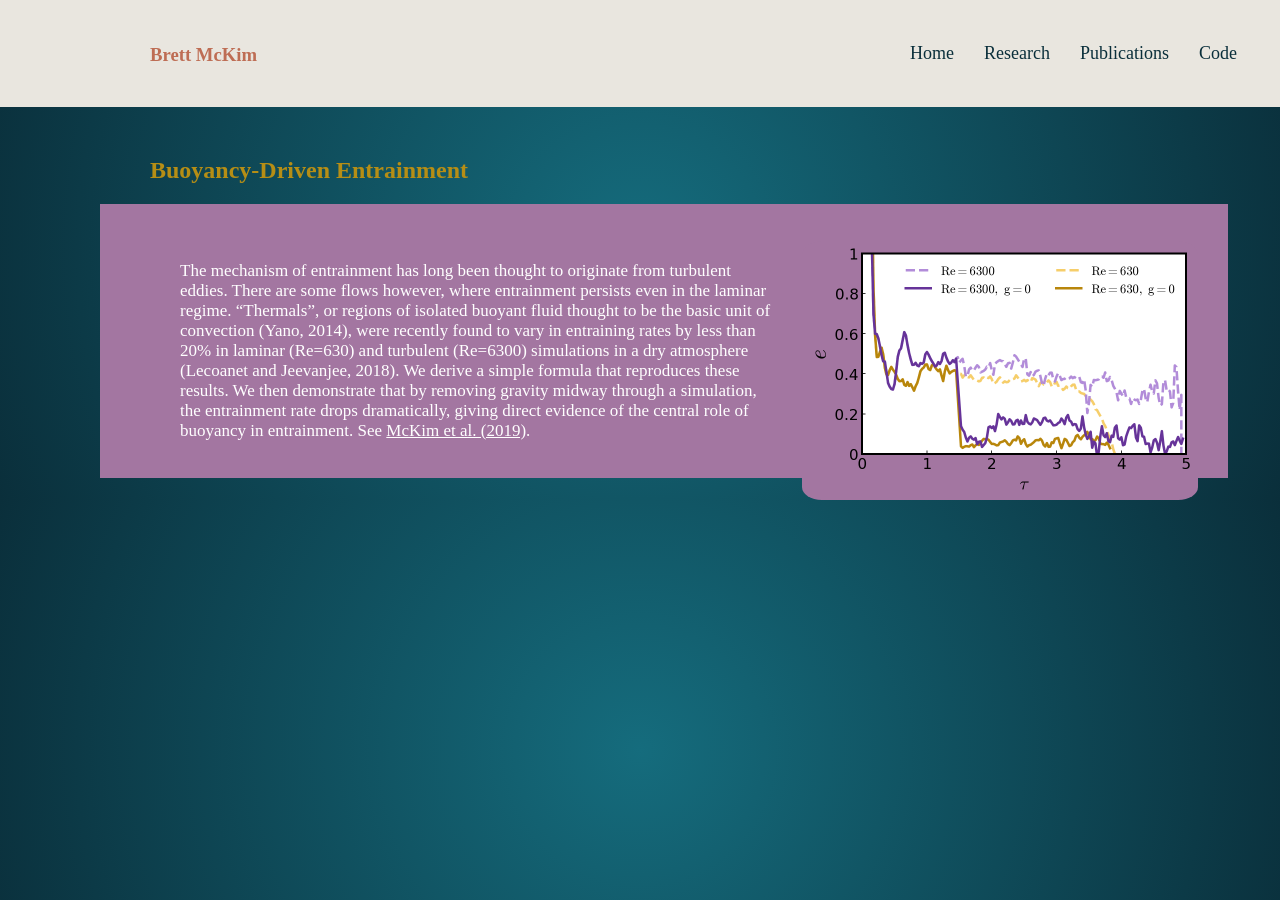
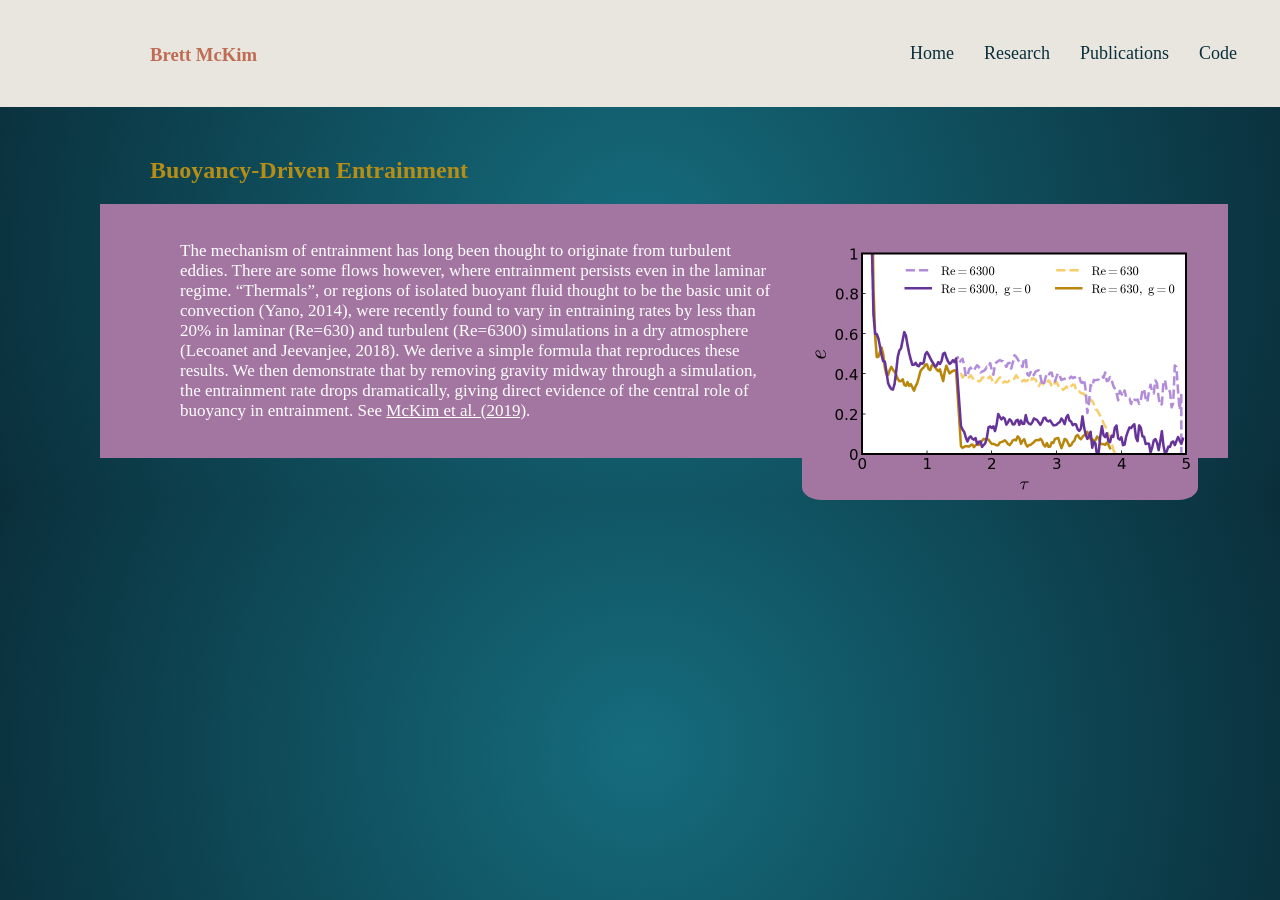
Before and after one commit to mckimb/mckimb.github.io, a Jekyll site: the page built from research/index.html, in a window 1280 px wide. Built offline with Jekyll 4.4.1, drawn with Linux system fonts in a browser that asks for light colours.

Commit message:
Update index.html

```diff
--- a/research/index.html
+++ b/research/index.html
@@ -6,7 +6,7 @@
 	<p><br><br><br><br><br><br></p>
 	<h2>Buoyancy-Driven Entrainment</h2>
 
-	<div style="margin-left:-50px;padding-left:50px;width:110%;background-color:#a376a1;z-index: 10;"><p><br></p><img src="/research/efficiency.png" alt="No entrainment without buoyancy" class="wrap" style="width:396px;height:259px;border=5px"><p><br>The mechanism of entrainment has long been thought to originate from turbulent eddies. There are some flows
+	<div style="margin-left:-50px;padding-left:50px;width:110%;background-color:#a376a1;z-index: 10;"><p><br></p><img src="/research/efficiency.png" alt="No entrainment without buoyancy" class="wrap" style="width:396px;height:259px;border=5px"><p>The mechanism of entrainment has long been thought to originate from turbulent eddies. There are some flows
 		however, where entrainment persists even in the laminar regime. “Thermals”, or regions of isolated buoyant
 		fluid thought to be the basic unit of convection (Yano, 2014), were recently found to vary in entraining
 		rates by less than 20% in laminar (Re=630) and turbulent (Re=6300) simulations in a dry atmosphere
```
